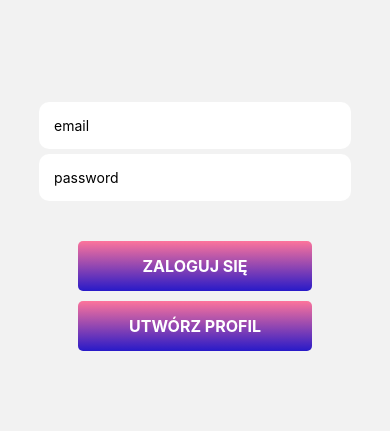
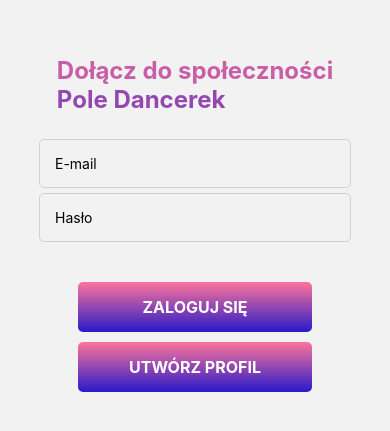
Before and after one commit to Wojtasbjj/poledance-app, a React Native app: screen / in a window 390 px wide. Shown: the part 193-624 px from the top of the page. Built offline with nearby package versions, Linux system fonts and the light colour scheme; no server answers.

Commit message:
login screen styles

```diff
--- a/src/components/atoms/BaseInput.jsx
+++ b/src/components/atoms/BaseInput.jsx
@@ -23,10 +23,10 @@ const styles = StyleSheet.create({
         width: '100%'
     },
     input: {
-        backgroundColor: 'white',
+        border: '1px solid #D1D1D1',
         paddingHorizontal: 15,
         paddingVertical: 15,
-        borderRadius: 10,
+        borderRadius: 5,
         marginTop: 5
     },
 });
--- a/src/components/screens/LoginScreen.jsx
+++ b/src/components/screens/LoginScreen.jsx
@@ -72,9 +72,13 @@ const LoginScreen = () => {
     return (
         <KeyboardAvoidingView style={styles.container} behavior="padding">
             {loader ? <Progress.Circle size={50} indeterminate={true} /> : <View style={styles.formWrapper}>
+                <View style={styles.descriptionContainer}>
+                    <Text style={styles.descriptionText}>Dołącz do społeczności</Text>
+                    <Text style={[styles.descriptionText, styles.descriptionTextPurple]}>Pole Dancerek</Text>
+                </View>
                 <View style={styles.inputContainer}>
-                    <BaseInput value={email} onChangeText={text => setEmail(text)} placeholder="email" />
-                    <BaseInput value={password} onChangeText={text => setPassword(text)} placeholder="password" secureTextEntry={true} />
+                    <BaseInput value={email} onChangeText={text => setEmail(text)} placeholder="E-mail" />
+                    <BaseInput value={password} onChangeText={text => setPassword(text)} placeholder="Hasło" secureTextEntry={true} />
                 </View>
                 <View style={styles.buttonContainer}>
                     <BaseButton disabled={loader} onPress={handleSignIn} placeholder="ZALOGUJ SIĘ" />
@@ -94,6 +98,18 @@ const styles = StyleSheet.create({
         alignItems: 'center',
         position: 'relative'
     },
+    descriptionContainer: {
+        textAlign: 'center',
+        marginBottom: 20
+    },
+    descriptionText: {
+        color: '#c95ea6',
+        fontSize: '24px',
+        fontWeight: 700
+    },
+    descriptionTextPurple: {
+        color: '#9247b1'
+    },
     formWrapper: {
         justifyContent: 'center',
         alignItems: 'center',
```
